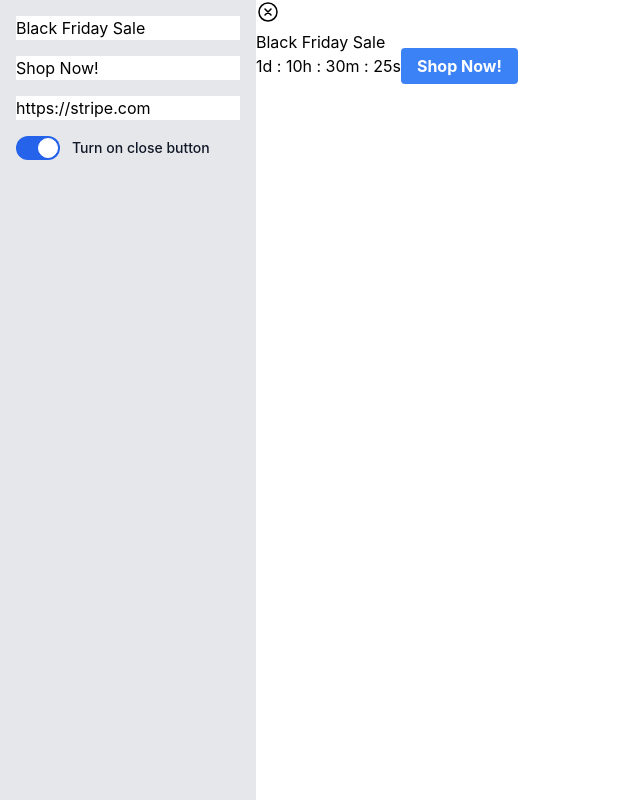
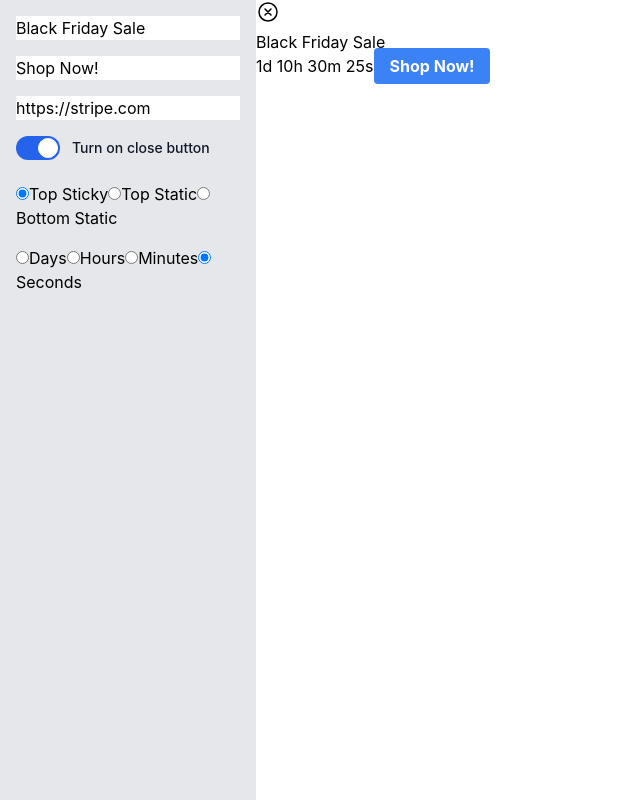
Before and after one commit to ozgur-okt/timer-task, a React (Create React App) app: page / in a window 1280 px wide. Shown: the whole page, without its empty margins (0-640 px from the left). Built offline with nearby package versions, Linux system fonts and the light colour scheme.

Commit message:
feat:time precision

```diff
--- a/src/components/SideBar.tsx
+++ b/src/components/SideBar.tsx
@@ -10,6 +10,10 @@ function SideBar() {
   const setLink = useButtonStore((state) => state.setLink);
   const header = useTimerStore((state) => state.header);
   const setHeader = useTimerStore((state) => state.setHeader);
+  const position = useTimerStore((state) => state.position);
+  const setPosition = useTimerStore((state) => state.setPosition);
+  const timeUnit = useTimerStore((state) => state.timeUnit);
+  const setTimeUnit = useTimerStore((state) => state.setTimeUnit);
 
   const handleLabelChange = (event: React.ChangeEvent<HTMLInputElement>) => {
     setLabel(event.target.value);
@@ -23,12 +27,51 @@ function SideBar() {
     setHeader(event.target.value);
   };
 
+  const handlePositionChange = (event: React.ChangeEvent<HTMLInputElement>) => {
+    setPosition(event.target.value as 'top-sticky' | 'top-static' | 'bottom-static');
+  };
+  const handleTimeUnitChange = (event: React.ChangeEvent<HTMLInputElement>) => {
+    setTimeUnit(event.target.value as 'days' | 'hours' | 'minutes' | 'seconds');
+  };
+
   return (
     <div className="w-64 h-full bg-gray-200 p-4">
       <input type="text" value={header} onChange={handleHeaderChange} className="mb-4 w-full" placeholder="Timer Header" />
       <input type="text" value={label} onChange={handleLabelChange} className="mb-4 w-full" placeholder="Button Label" />
       <input type="text" value={link} onChange={handleLinkChange} className="mb-4 w-full" placeholder="Button Link" />
       <ToggleButton />
+      <div className="mt-4">
+        <label>
+          <input type="radio" value="top-sticky" checked={position === 'top-sticky'} onChange={handlePositionChange} />
+          Top Sticky
+        </label>
+        <label>
+          <input type="radio" value="top-static" checked={position === 'top-static'} onChange={handlePositionChange} />
+          Top Static
+        </label>
+        <label>
+          <input type="radio" value="bottom-static" checked={position === 'bottom-static'} onChange={handlePositionChange} />
+          Bottom Static
+        </label>
+      </div>
+      <div className="mt-4">
+        <label>
+          <input type="radio" value="days" checked={timeUnit === 'days'} onChange={handleTimeUnitChange} />
+          Days
+        </label>
+        <label>
+          <input type="radio" value="hours" checked={timeUnit === 'hours'} onChange={handleTimeUnitChange} />
+          Hours
+        </label>
+        <label>
+          <input type="radio" value="minutes" checked={timeUnit === 'minutes'} onChange={handleTimeUnitChange} />
+          Minutes
+        </label>
+        <label>
+          <input type="radio" value="seconds" checked={timeUnit === 'seconds'} onChange={handleTimeUnitChange} />
+          Seconds
+        </label>
+      </div>
     </div>
   );
 }
--- a/src/components/Timer.tsx
+++ b/src/components/Timer.tsx
@@ -11,6 +11,7 @@ function Timer() {
   const setTime = useTimerStore((state) => state.setTime);
   const header = useTimerStore((state) => state.header);
   const isCloseIconVisible = useTimerStore((state) => state.isCloseIconVisible);
+  const timeUnit = useTimerStore((state) => state.timeUnit);
 
   useEffect(() => {
     const interval = setInterval(() => {
@@ -25,6 +26,17 @@ function Timer() {
   const hours = Math.floor(time / 3600) % 24;
   const days = Math.floor(time / (3600 * 24));
 
+  let timeDisplay = `${days}d ${hours}h ${minutes}m ${seconds}s`;
+  if (timeUnit === 'minutes') {
+    timeDisplay = `${days}d ${hours}h ${minutes}m`;
+  }
+  if (timeUnit === 'hours') {
+    timeDisplay = `${days}d ${hours}h`;
+  }
+  if (timeUnit === 'days') {
+    timeDisplay = `${days}d`;
+  }
+
   if (!isOpen) {
     return null;
   }
@@ -33,7 +45,7 @@ function Timer() {
     <div>
       {isCloseIconVisible && <button onClick={() => setIsOpen(false)}><CloseIcon /></button>}
       <h5>{header}</h5>
-      {days}d : {hours}h : {minutes}m : {seconds}s
+      {timeDisplay}
       <CustomButton />
     </div>
   );
--- a/src/store/timerStore.ts
+++ b/src/store/timerStore.ts
@@ -9,6 +9,10 @@ type TimerState = {
   setIsOpen: (isOpen: boolean) => void;
   isCloseIconVisible: boolean;
   setCloseIconVisibility: (visibility: boolean) => void;
+  position: 'top-sticky' | 'top-static' | 'bottom-static';
+  setPosition: (position: 'top-sticky' | 'top-static' | 'bottom-static') => void;
+  timeUnit: 'days' | 'hours' | 'minutes' | 'seconds';
+  setTimeUnit: (unit: 'days' | 'hours' | 'minutes' | 'seconds') => void;
 };
 
 export const useTimerStore = create<TimerState>((set) => ({
@@ -20,4 +24,8 @@ export const useTimerStore = create<TimerState>((set) => ({
   setIsOpen: (isOpen: boolean) => set({ isOpen }),
   isCloseIconVisible: true,
   setCloseIconVisibility: (visibility: boolean) => set({ isCloseIconVisible: visibility }),
+  position: 'top-sticky',
+  setPosition: (position: 'top-sticky' | 'top-static' | 'bottom-static') => set({ position }),
+  timeUnit: 'seconds',
+  setTimeUnit: (unit: 'days' | 'hours' | 'minutes' | 'seconds') => set({ timeUnit: unit }),
 }));
--- a/src/views/CountdownTimer.tsx
+++ b/src/views/CountdownTimer.tsx
@@ -1,12 +1,33 @@
 import React from 'react'
 import Timer from '../components/Timer'
 import SideBar from '../components/SideBar'
+import { useTimerStore } from '../store/timerStore'
 
 function CountdownTimer() {
+  const position = useTimerStore((state) => state.position);
+  let timerPositionClass = '';
+
+  switch (position) {
+    case 'top-sticky':
+      timerPositionClass = 'sticky top-0';
+      console.log('top-sticky');
+      break;
+    case 'top-static':
+      timerPositionClass = 'static';
+      console.log('top-static');
+      break;
+    case 'bottom-static':
+      timerPositionClass = 'static mt-auto';
+      console.log('bottom-static');
+      break;
+  }
+
   return (
     <div className='flex h-[100vh]'>
       <SideBar />
-      <Timer />
+      <div className={`${timerPositionClass}`}>
+        <Timer />
+      </div>
     </div>
   )
 }
```
